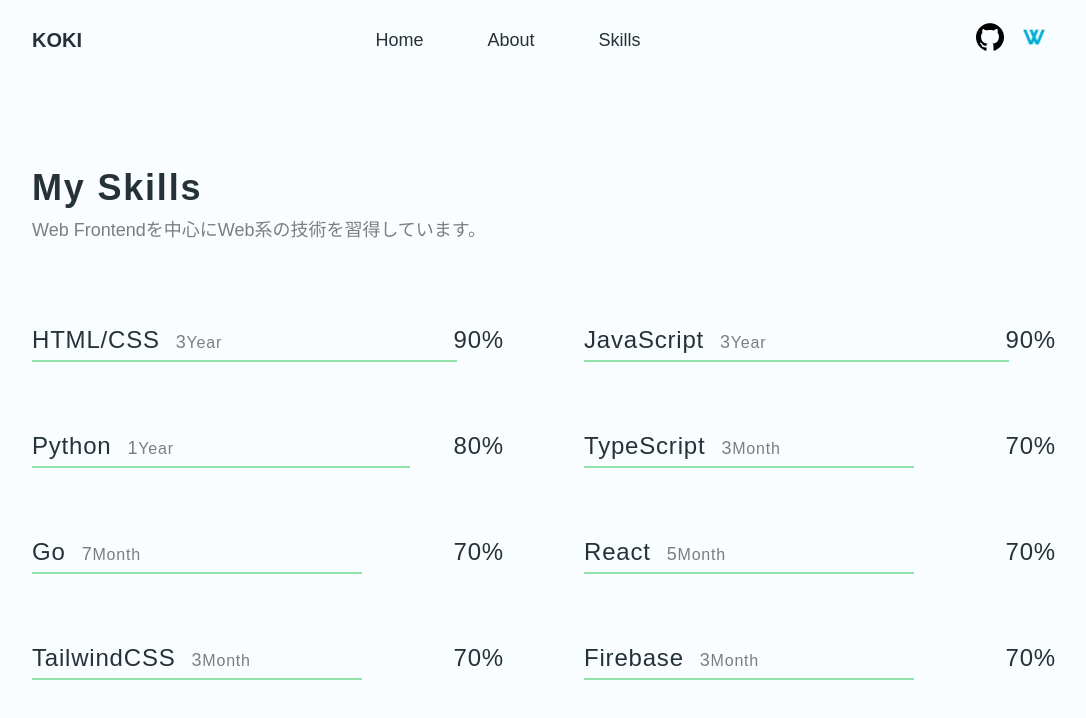
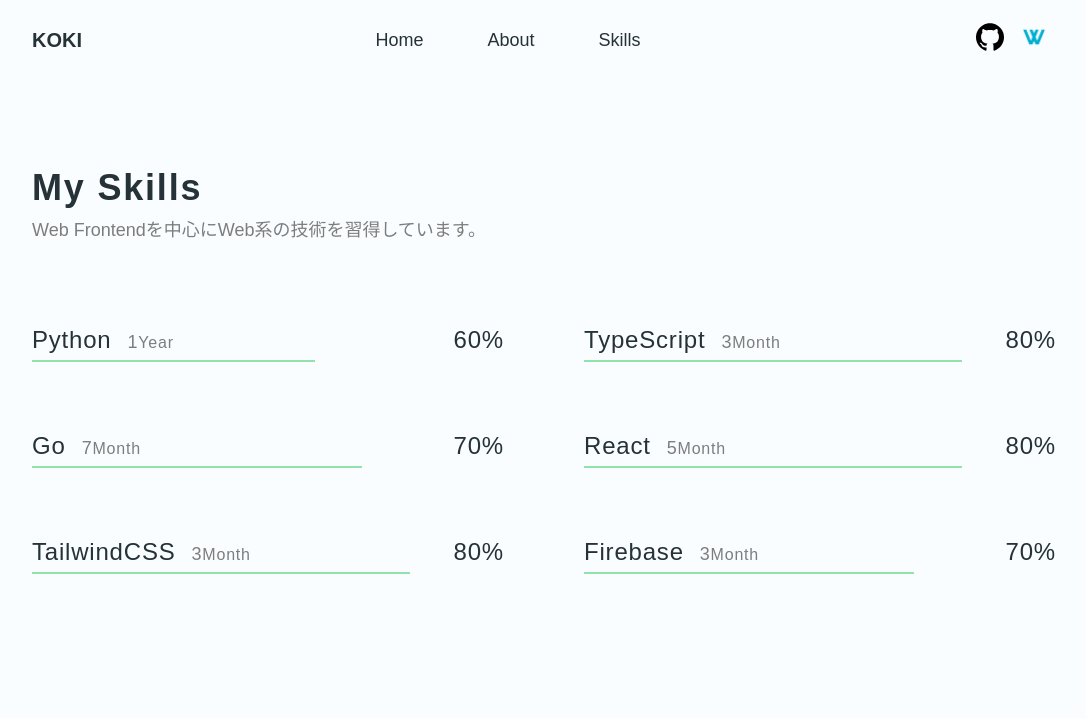
Before and after one commit to koko2824/portfolio, a Next.js app: page /skills in a window 1280 px wide. Shown: the top 718 px of the page, without its empty margins (96-1182 px from the left). Built offline with nearby package versions, Linux system fonts and the light colour scheme; a web font is replaced by a local one.

Commit message:
update skill status

```diff
--- a/pages/skills.tsx
+++ b/pages/skills.tsx
@@ -5,13 +5,11 @@ import { SkillList } from '../components/skills'
 import type { Skill } from '../models/skill'
 
 const skills: Skill[] = [
-  { name: 'HTML/CSS', percent: 90, date: '2018/4' },
-  { name: 'JavaScript', percent: 90, date: '2018/4' },
-  { name: 'Python', percent: 80, date: '2019/12' },
-  { name: 'TypeScript', percent: 70, date: '2021/1' },
+  { name: 'Python', percent: 60, date: '2019/12' },
+  { name: 'TypeScript', percent: 80, date: '2021/1' },
   { name: 'Go', percent: 70, date: '2020/9' },
-  { name: 'React', percent: 70, date: '2020/11' },
-  { name: 'TailwindCSS', percent: 70, date: '2021/1' },
+  { name: 'React', percent: 80, date: '2020/11' },
+  { name: 'TailwindCSS', percent: 80, date: '2021/1' },
   { name: 'Firebase', percent: 70, date: '2021/1' },
 ]
 
```
